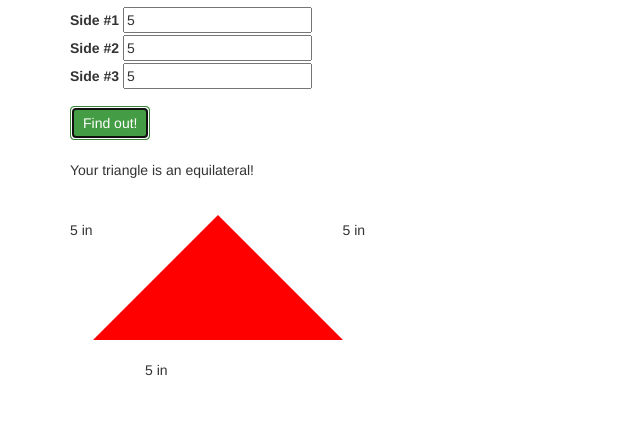
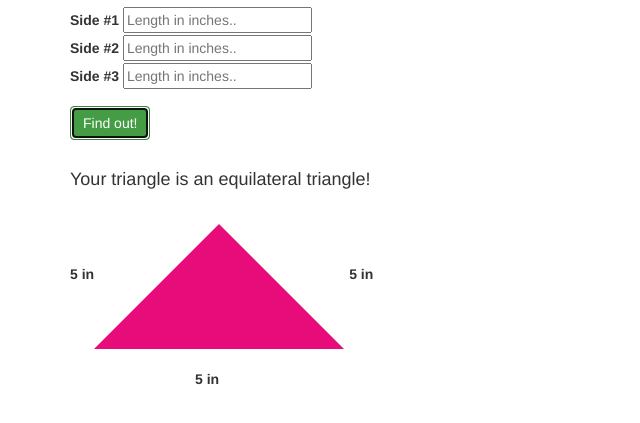
Before and after one commit to mattwilliams85/triangler, a plain HTML site: page index.html in a window 1280 px wide. Both pictures are taken after typing "5", "5", "5" into the empty fields and a click on the button "Find out!". Shown: the part 63-486 px from the top of the page, without its empty margins (0-640 px from the left). Drawn offline with Linux system fonts and the light colour scheme.

Commit message:
fixed problem with non-scalene triangles and fixed positioning

```diff
--- a/css/styles.css
+++ b/css/styles.css
@@ -9,17 +9,18 @@
   height: 0;
 }
 
-.left {
+#left {
   float:left;
   margin-top:30px;
 }
 
-.right {
+#right {
   float:left;
   margin-top:30px;
+  padding-left:25px;
 }
 
-.below {
+#bottom {
   clear:left;
   float:left;
   padding-top:20px;
@@ -30,3 +31,7 @@
    margin-left:auto;
    margin-right:auto;
 }
+
+div.box span {
+  font-weight: bold;
+}
--- a/index.html
+++ b/index.html
@@ -25,19 +25,21 @@
       </form>
       <br>
       <div class="hideMe">
-        <p>Your triangle is <span id="result"></span></p>
+        <h4>Your triangle is <span id="result"></span></h4>
       </div>
       <div class="box">
-      <div class="left">
-        <span id="side1">
-      </div>
-      <div id="triangle" class="hideMe">
-      </div>
-      <div class="right">
-        <span id="side2">
-      </div>
-      <div class="below">
-        <span id="side3">
+        <div id="left">
+          <span id="side1"></span>
+        </div>
+        <div id="triangle" class="hideMe">
+        <!-- Triangle appears here -->
+        </div>
+        <div id="right">
+          <span id="side2"></span>
+        </div>
+        <div id="bottom">
+          <span id="side3"></span>
+        </div>
       </div>
     </div>
   </body>
--- a/js/scripts.js
+++ b/js/scripts.js
@@ -1,7 +1,7 @@
 // TRIANGLE CALCULATOR //
 var triFind = function(side1, side2, side3) {
   if (side1 > (side2 + side3) || side2 > (side1 + side3) || side3 > (side1 + side2)) {
-    return "an impossible triangle!";
+    return "an impossible";
   }
   if (side1%side2 === 0 && side2%side3 === 0) {
     return "an equilateral"
@@ -22,20 +22,65 @@ $(document).ready(function(){
     var side2 = parseInt($("input#side2").val());
     var side3 = parseInt($("input#side3").val());
     var result = triFind(side1,side2,side3);
+    var max = Math.max(side1,side2,side3);
+    var min = Math.min(side1,side2,side3);
+    var mid;
+    var same;
+    var odd;
+
+//Finds the size that is between max and mid //
+    if (side1 !== max && side1 !== min) {
+      mid = side1;
+    } else if (side2 !== max && side2 !== min) {
+      mid = side2;
+    } else {
+      mid = side3;
+    }
     $('.hideMe').show();
-    $('span#result').text(result + "!");
+    $('span#result').text(result + " triangle!");
 
-// TRIANGLE VISUAL //
-    if (result === 'an impossible triangle!') {
+// TRIANGLE VISUALIZER //
+// Draws no triangle //
+    if (result === 'an impossible') {
+      $('.box').hide();
+// Draws right triangle for scalene //
+    } else if (result === 'a scalene') {
+      $('.box').show();
+      $('#triangle').css({'border-left': (min*25) + 'px solid transparent'});
+      $('#triangle').css({'border-bottom': (mid*25) + 'px solid #E80C7A'});
+// Displays # inches around a scalene triangle //
+      $('.below').css({'padding-left': (min*15 + 'px')});
+      $('#right').css({'margin-top': (mid*13 + 'px')});
+      $('#left').css({'margin-top': (mid*13 + 'px')});
+      // $('#left').css({'margin-left': (mid*13 + 'px')});
+      $('span#side1').text(max + " in");
+      $('span#side2').text(mid + " in");
+      $('span#side3').text(min + " in");
+// Draws triangle for equilateral or scalene //
     } else {
-      $('#triangle').css({'border-left': (side1*25) + 'px solid transparent'});
-      $('#triangle').css({'border-right': (side2*25) + 'px solid transparent'});
-      $('#triangle').css({'border-bottom': (side3*25) + 'px solid red'});
-      // Displays # inches around triangle //
-      $('.below').css({'padding-left': (side3*15 + 'px')});
-      $('span#side1').text(side1 + " in");
-      $('span#side2').text(side2 + " in");
-      $('span#side3').text(side3 + " in");
+      if (side1 === side2) {
+        same = side1;
+        odd = side3;
+      } else if (side2 === side3) {
+        same = side2;
+        odd = side1
+      } else {
+        same = side3;
+        odd = side2;
+      }
+      $('.box').show();
+// Displays # inches around a isosceles/equilateral triangle //
+      $('#triangle').css({'border-right': (odd*25) + 'px solid transparent'});
+      $('#triangle').css({'border-left': (odd*25) + 'px solid transparent'});
+      $('#triangle').css({'border-bottom': (same*25) + 'px solid #E80C7A'});
+      $('#bottom').css({'padding-left': (odd*25 + 'px')});
+      $('#right').css({'margin-top': (same*13 + 'px')});
+      $('#right').css({'padding-left': (odd + 'px')});
+      $('#left').css({'margin-top': (same*13 + 'px')});
+      $('span#side1').text(same + " in");
+      $('span#side2').text(same + " in");
+      $('span#side3').text(odd + " in");
     }
+    $('input').val('');
   });
 });
```
